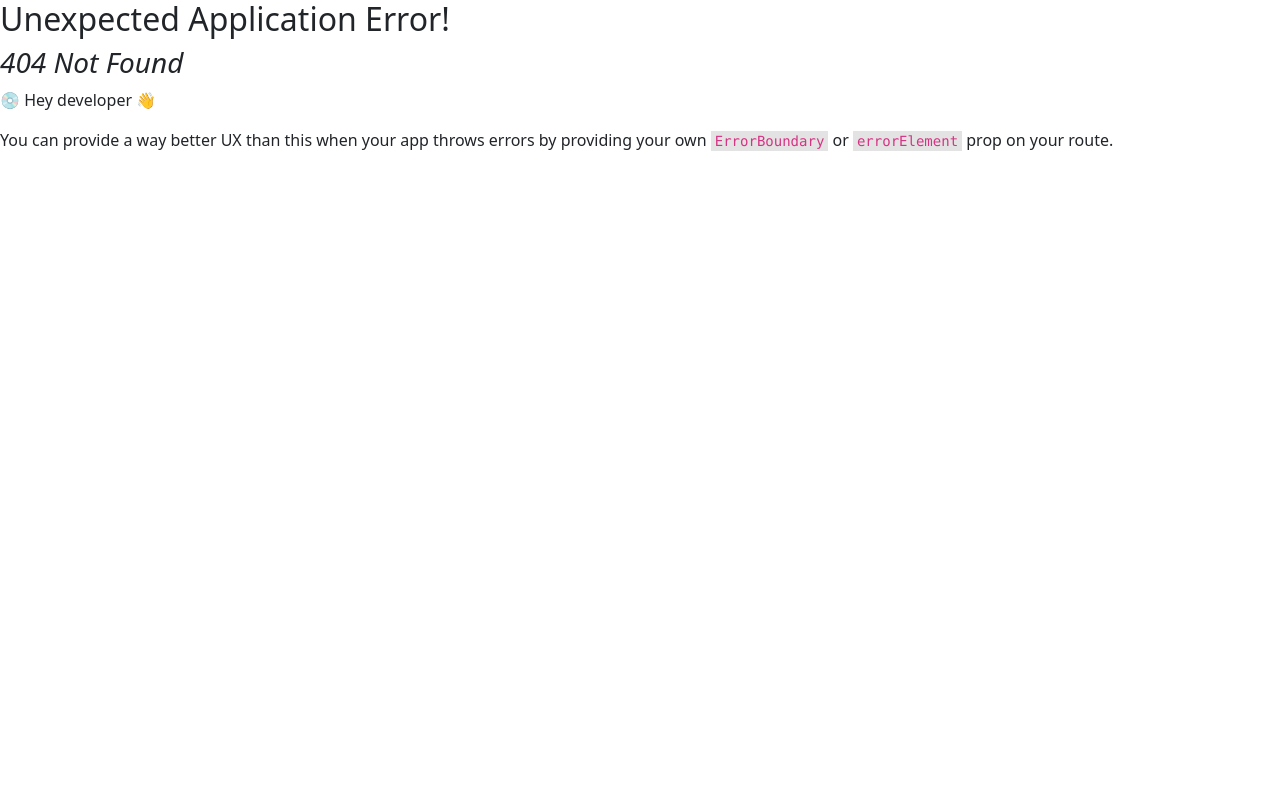
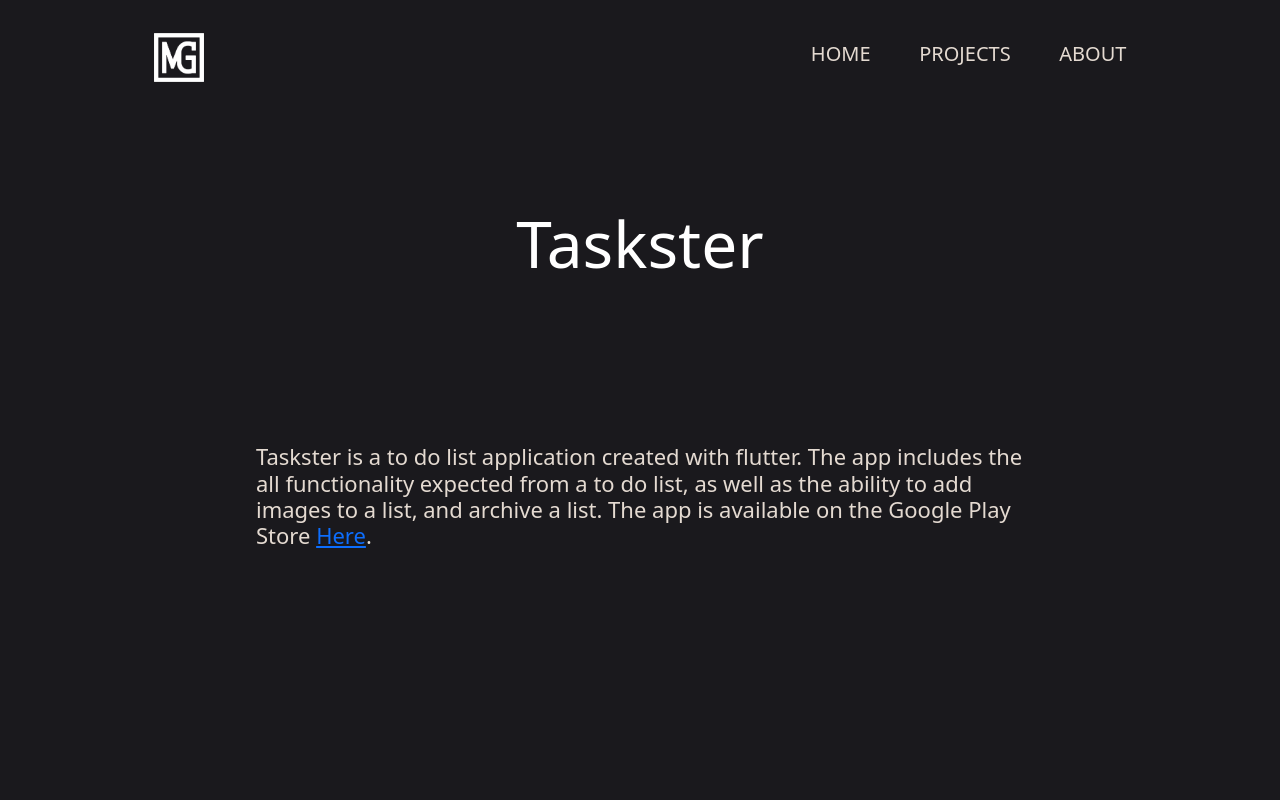
Before and after one commit to MagnusG03/magnusgrini.com, a React (Vite) app: page /projects/taskster in a window 1280 px wide. Before the commit this address had no page. Shown: the top 800 px of the page. Built offline with nearby package versions, Linux system fonts and the light colour scheme.

Commit message:
Feat: taskster page

```diff
--- a/src/About.tsx
+++ b/src/About.tsx
@@ -13,23 +13,10 @@ function About() {
         <h3 className="tertiaryTitle">ABOUT ME</h3>
         <div className="AboutSection">
           <h3 className="aboutText">
-          I am about to begin the final year of my bachelor
-          in Computer Science at The Norwegian University of Science
-          and Technology (NTNU). So far in my studies, I have learned SQL,
-          object-oriented programming, network programming and full-stack
-          application development. Throughout my final year I will also learn
-          machine learning, cyber security, cryptography, and complete a bachelor's
-          thesis. I have also developed a handful of computer science related skills
-          on my own time.
+            I am in the final year of my bachelor in Computer Science at The Norwegian University of Science and Technology (NTNU). So far in my studies, I have learned SQL, object-oriented programming, network programming and full-stack application development. Throughout my final year I will also learn machine learning, mobile development, and complete a bachelor's thesis. I have also developed a handful of computer science related skills on my own time.
           </h3>
           <h3 className="aboutText">
-            I have an international background, with a total of 13 years in
-            Canada, the United States, and the United Arab Emirates. Through my
-            time in international schools, and from Living in these countries I
-            have developed a strong international network, and have become more
-            inclusive of other cultures and religions. Also English and
-            Norwegian have both become native to me, due to my international
-            upbringing.
+            I have an international background, with a total of 13 years in Canada, the United States, and the United Arab Emirates. Through my time in international schools, and from Living in these countries I have developed a strong international network, and have become more inclusive of other cultures and religions. Also English and Norwegian have both become native to me, due to my international upbringing.
           </h3>
           <h3 className="tertiaryTitle">EDUCATION</h3>
           <h3 className="aboutText">
--- a/src/Home.tsx
+++ b/src/Home.tsx
@@ -5,6 +5,7 @@ import magnusgriniImage from "./assets/projectThumbnails/magnusgrini.com.png";
 import pathsImage from "./assets/projectThumbnails/paths.png";
 import weighttrackerImage from "./assets/projectThumbnails/weighttracker.png";
 import sparestiImage from "./assets/projectImages/sparestiImages/1.png";
+import tasksterImage from "./assets/projectThumbnails/taskster.png";
 
 function Home() {
   return (
@@ -18,14 +19,14 @@ function Home() {
         <h3 className="ProjectsSectionTitle">RECENT PROJECTS</h3>
         <div className="ProjectPreviewSection">
           <ProjectPreview
-            title="MagnusGrini.com"
-            img={magnusgriniImage}
-            link="/projects/magnusgrini"
+            title="Taskster"
+            img={tasksterImage}
+            link="/projects/taskster"
           />
           <ProjectPreview
-            title="Weight Tracker"
-            img={weighttrackerImage}
-            link="/projects/weighttracker"
+            title="Sparesti"
+            img={sparestiImage}
+            link="/projects/sparesti"
           />
           <ProjectPreview
             title="Paths"
@@ -33,9 +34,9 @@ function Home() {
             link="/projects/paths"
           />
           <ProjectPreview
-            title="Sparesti"
-            img={sparestiImage}
-            link="/projects/sparesti"
+            title="Weight Tracker"
+            img={weighttrackerImage}
+            link="/projects/weighttracker"
           />
         </div>
       </div>
--- a/src/Projects.tsx
+++ b/src/Projects.tsx
@@ -5,6 +5,7 @@ import magnusgriniImage from "./assets/projectThumbnails/magnusgrini.com.png";
 import pathsImage from "./assets/projectThumbnails/paths.png";
 import weighttrackerImage from "./assets/projectThumbnails/weighttracker.png";
 import sparestiImage from "./assets/projectImages/sparestiImages/1.png";
+import tasksterImage from "./assets/projectThumbnails/taskster.png";
 
 function Projects() {
   return (
@@ -17,9 +18,19 @@ function Projects() {
         </div>
         <div className="ProjectPreviewSection">
           <ProjectPreview
-            title="MagnusGrini.com"
-            img={magnusgriniImage}
-            link="/projects/magnusgrini"
+            title="Taskster"
+            img={tasksterImage}
+            link="/projects/taskster"
+          />
+          <ProjectPreview
+            title="Sparesti"
+            img={sparestiImage}
+            link="/projects/sparesti"
+          />
+          <ProjectPreview
+            title="Paths"
+            img={pathsImage}
+            link="/projects/paths"
           />
           <ProjectPreview
             title="Weight Tracker"
@@ -27,14 +38,9 @@ function Projects() {
             link="/projects/weighttracker"
           />
           <ProjectPreview
-            title="Paths"
-            img={pathsImage}
-            link="/projects/paths"
-          />
-          <ProjectPreview
-            title="Sparesti"
-            img={sparestiImage}
-            link="/projects/sparesti"
+            title="MagnusGrini.com"
+            img={magnusgriniImage}
+            link="/projects/magnusgrini"
           />
         </div>
       </div>
--- a/src/main.tsx
+++ b/src/main.tsx
@@ -9,6 +9,7 @@ import MagnusGrini from "./projects/MagnusGrini";
 import WeightTracker from "./projects/WeightTracker";
 import Paths from "./projects/Paths";
 import Sparesti from "./projects/Sparesti";
+import Taskster from "./projects/Taskster";
 
 const router = createBrowserRouter([
   {
@@ -39,6 +40,10 @@ const router = createBrowserRouter([
     path: "/projects/sparesti",
     element: <Sparesti />,
   },
+  {
+    path: "/projects/taskster",
+    element: <Taskster />,
+  },
 ]);
 
 ReactDOM.createRoot(document.getElementById("root") as HTMLElement).render(
--- /dev/null
+++ b/src/projects/Taskster.tsx
@@ -0,0 +1,29 @@
+import Header from "../components/Header";
+import Footer from "../components/Footer";
+import { Link } from "react-router-dom";
+
+function Taskster() {
+  return (
+    <div className="background">
+      <Header selectedItem="NONE" />
+      <div className="projectPageContent">
+        <h1 className="projectTitle">Taskster</h1>
+        <div className="projectAboutSection">
+          <h3 className="projectAboutText">
+            Taskster is a to do list application created with flutter. The app includes the all functionality expected from a to do list, as well as the ability to add images to a list, and archive a list. The app is available on the Google Play Store{" "}
+            <Link
+              to="https://play.google.com/store/apps/details?id=com.magnusgrini.taskster"
+              target="_blank"
+            >
+              Here
+            </Link>
+            .
+          </h3>
+        </div>
+      </div>
+      <Footer />
+    </div>
+  );
+}
+
+export default Taskster;
```
Also changed, not shown: src/assets/projectThumbnails/taskster.png (added).
